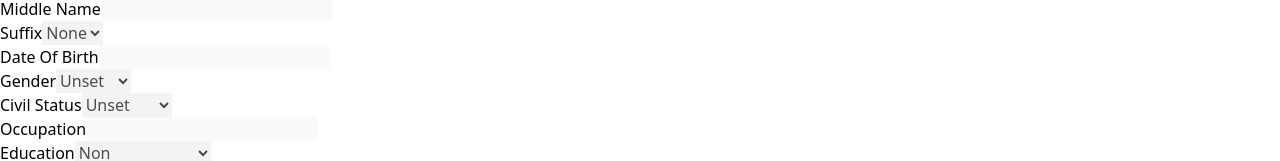
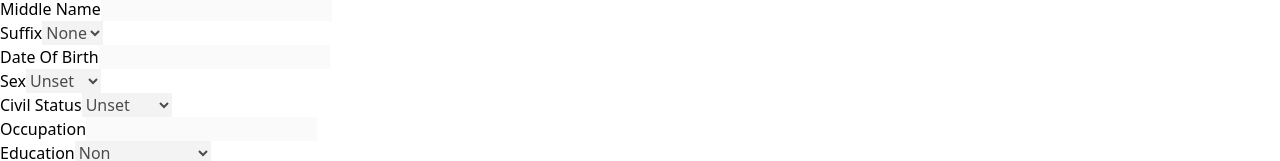
Before and after one commit to kobekobe0/barangayManagementSystemClient, a React (Vite) app: page /census/1/1 in a window 1280 px wide. Shown: the part 292-453 px from the top of the page. Built offline with nearby package versions, Linux system fonts and the light colour scheme; no server answers.

Commit message:
Label change

```diff
--- a/src/components/CensusForm.jsx
+++ b/src/components/CensusForm.jsx
@@ -35,7 +35,7 @@ const CensusForm = ({resident, edit, onMemberValueChange, handleSave, removeModa
                         <input onChange={handleInputChange} type="text" name="dateOfBirth" className="border-b border px-2 py-1" value={resident?.dateOfBirth || ''} disabled={!edit}/>
                     </div>
                     <div className="flex flex-col w-[5%]">
-                        <label className="text-xs" htmlFor="sex">Gender</label>
+                        <label className="text-xs" htmlFor="sex">Sex</label>
                         <select onChange={handleInputChange} className="border-b border px-2 py-1" name="sex" value={resident?.sex || ''} disabled={!edit}>
                             <option value="">Unset</option>
                             <option value="M">Male</option>
--- a/src/components/CensusFormOne.jsx
+++ b/src/components/CensusFormOne.jsx
@@ -30,7 +30,7 @@ const CensusFormOne = ({resident, edit, onInputChange, onDateChange}) => {
                     <input maxLength={10} type="text" name="dob" className="border-b border px-2 py-1" value={resident?.dateOfBirth || ''} onChange={e=>onDateChange('head.dateOfBirth', e.target.value)}/>
                 </div>
                 <div className="flex flex-col w-[5%]">
-                    <label className="text-xs" htmlFor="sex">Gender</label>
+                    <label className="text-xs" htmlFor="sex">Sex</label>
                     <select className="border-b border px-2 py-1" name="sex" value={resident?.sex || ''} onChange={e=>onInputChange('head.sex', e.target.value)}>
                         <option value="">Unset</option>
                         <option value="M">Male</option>
--- a/src/components/ResidentInfo.jsx
+++ b/src/components/ResidentInfo.jsx
@@ -202,7 +202,7 @@ const ResidentInfo = ({residentData}) => {
                         </select>
                     </div>
                     <div className="flex flex-col w-1/12">
-                        <label className="text-sm">Gender</label>
+                        <label className="text-sm">Sex</label>
                         <select className="border py-2 px-1 font-semibold" value={resident?.sex || ''} onChange={e=>handleChange('sex', e.target.value)}>
                             <option value="M">Male</option>
                             <option value="F">Female</option>
--- a/src/components/residents/ResidentAddModal.jsx
+++ b/src/components/residents/ResidentAddModal.jsx
@@ -158,7 +158,7 @@ const ResidentAddModal = ({onClose}) => {
                                 <input type="number" className="p-2 border border-gray-300 rounded-sm w-full mb-4" value={resident.yrsOfResidency} onChange={e=>handleChange('yrsOfResidency', e.target.value)}/>
                             </div>
                             <div className="flex flex-col">
-                                <label className="text-sm">Gender</label>
+                                <label className="text-sm">Sex</label>
                                 <select className="p-2 border border-gray-300 rounded-sm w-full mb-4" value={resident.sex} onChange={e=>handleChange('sex', e.target.value)}>
                                     <option value="M">Male</option>
                                     <option value="F">Female</option>
--- a/src/pages/CensusItem.jsx
+++ b/src/pages/CensusItem.jsx
@@ -407,7 +407,7 @@ const CensusItem = () => {
                                 </div>
 
 
-                                <h2 className="text-sm text-gray-700 font-semibold mt-2">Gender</h2>
+                                <h2 className="text-sm text-gray-700 font-semibold mt-2">Sex</h2>
                                 <hr />
                                 <div className='flex justify-between items-center'>
                                     <div className='flex items-center gap-2'>
```
